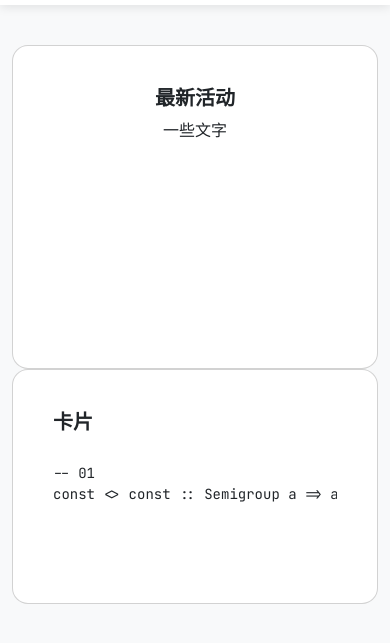
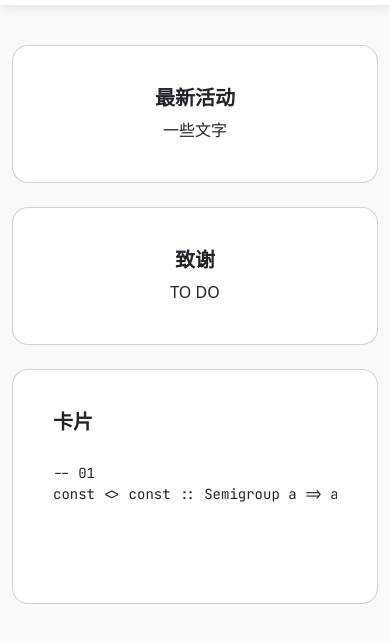
Before and after one commit to Rratic/website-pkusms-culture, a plain HTML site: page index.html in a window 390 px wide. Shown: the part 51-694 px from the top of the page. Drawn offline with nearby package versions, Linux system fonts and the light colour scheme.

Commit message:
fix: overlapping on small screens

```diff
--- a/index.html
+++ b/index.html
@@ -47,8 +47,8 @@
     <main>
         <div class="container">
             <div class="row">
-                <div class="column col-md-6 col-lg-8">
-                    <div class="card h-100 text-center">
+                <div class="d-flex flex-column col-md-6 col-lg-8">
+                    <div class="card text-center">
                         <div class="card-body">
                             <h5 class="fw-bold">最新活动</h5>
                             <p class="card-text">一些文字</p>
```
